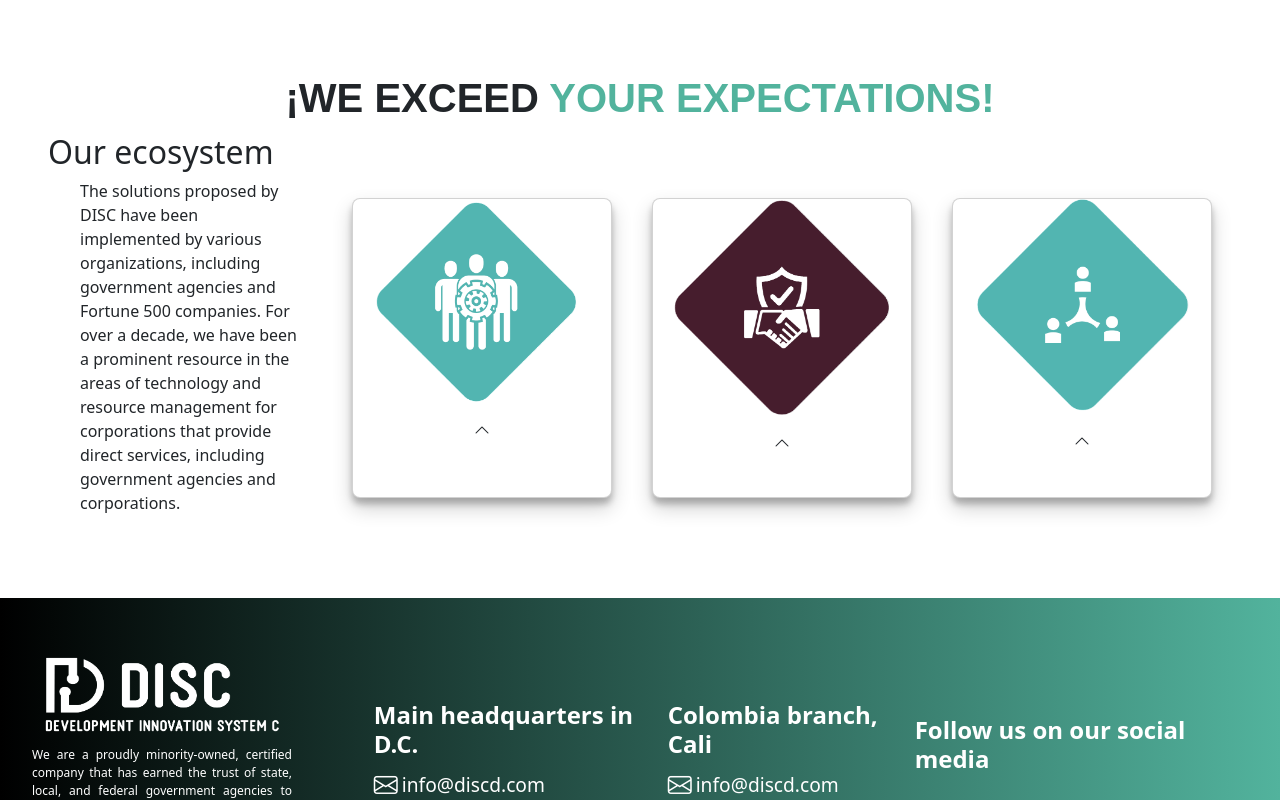
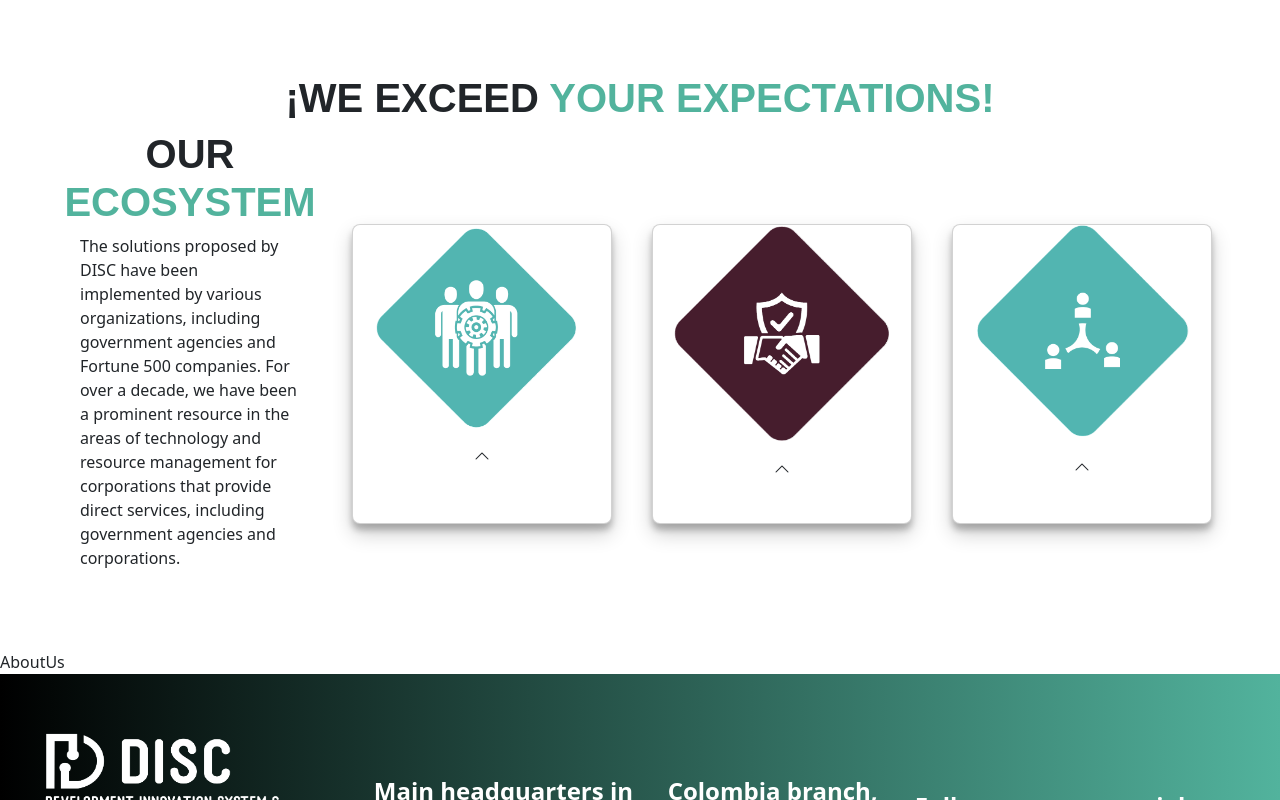
Before and after one commit to Disc-Colombia/Frontend_Disc, a React (Vite) app: page / in a window 1280 px wide. Shown: the part 740-1540 px from the top of the page. Built offline with nearby package versions, Linux system fonts and the light colour scheme.

Commit message:
modificando el redireccionamiento de loslink

```diff
--- a/package.json
+++ b/package.json
@@ -18,12 +18,14 @@
     "react-dom": "^18.3.1",
     "react-flip-toolkit": "^7.2.4",
     "react-router-dom": "^6.26.0",
+    "react-scroll": "^1.9.0",
     "react-spring": "^9.7.4"
   },
   "devDependencies": {
     "@eslint/js": "^9.8.0",
     "@types/react": "^18.3.3",
     "@types/react-dom": "^18.3.0",
+    "@types/react-scroll": "^1.8.10",
     "@vitejs/plugin-react-swc": "^3.5.0",
     "eslint": "^9.8.0",
     "eslint-plugin-react-hooks": "^5.1.0-rc.0",
--- a/src/pages/ContactUs.tsx
+++ b/src/component/ContactUs.tsx
@@ -1,7 +1,7 @@
-import React from 'react'
+
 
 export const ContactUs = () => {
   return (
-    <div>ContactUs</div>
+    <div id='contactus'>ContactUs</div>
   )
 }
--- a/src/component/Header.tsx
+++ b/src/component/Header.tsx
@@ -1,5 +1,6 @@
 import { useState } from "react";
-import { Link, useLocation } from "react-router-dom";
+import { Link } from "react-scroll";
+import {useLocation } from "react-router-dom";
 import logo from "../img/logoDISC_sinfondo.png";
 import Col from "../img/col.png";
 import Us from "../img/us.png";
@@ -24,7 +25,7 @@ export const Header = () => {
     <>
       <div className="container_header line-bottom">
         <div className="container_logo">
-          <Link to={"/"}>
+          <Link to="home" smooth={true} duration={500} className="navegations_links">
             <img
               className="container_logo--img"
               src={logo}
@@ -38,16 +39,16 @@ export const Header = () => {
           </button>
           <div className={`container_nav ${isMenuOpen ? "open" : ""}`}>
             <nav className="container_nav--lin">
-              <Link className={`navegations_links ${location.pathname==="/"? "active":""}`} onClick={closeMenu} to={"/"}>
+              <Link to="home" smooth={true} duration={500}className={`navegations_links ${location.pathname==="/"? "active":""}`} onClick={closeMenu}>
                 Home
               </Link>
-              <Link className={`navegations_links ${location.pathname==="/services"? "active":""}`} onClick={closeMenu} to={"/services"}>
+              <Link to="services" smooth={true} duration={500} className={`navegations_links ${location.pathname==="/services"? "active":""}`} onClick={closeMenu}>
                 Services
               </Link>
-              <Link className={`navegations_links ${location.pathname==="/aboutUs"? "active":""}`} onClick={closeMenu} to={"/aboutUs"}>
+              <Link to="aboutus" smooth={true} duration={500}className={`navegations_links ${location.pathname==="/aboutUs"? "active":""}`} onClick={closeMenu}>
                 About us
               </Link>
-              <Link className={`navegations_links ${location.pathname==="/contactUs"? "active":""}`} onClick={closeMenu} to={"/contactUs"}>
+              <Link to="contactus" smooth={true} duration={500} className={`navegations_links ${location.pathname==="/contactUs"? "active":""}`} onClick={closeMenu}>
                 Contact us
               </Link>
             </nav>
--- a/src/component/Home.tsx
+++ b/src/component/Home.tsx
@@ -15,7 +15,7 @@ export const Home = () => {
         <div className="container_home--general">
       <div className="container_end--text">
         <div>
-          <h2>Our ecosystem</h2>
+          <h2 className="tittle_home">Our <span className="tittle_home--span">ecosystem</span></h2>
         </div>
         <p className="agenci_text--end">
           The solutions proposed by DISC have been implemented by various
--- a/src/pages/Services.tsx
+++ b/src/component/Services.tsx
@@ -2,6 +2,6 @@ import React from 'react'
 
 export const Services = () => {
   return (
-    <div>Services</div>
+    <div id='services'>Services</div>
   )
 }
--- a/src/pages/Index.tsx
+++ b/src/pages/Index.tsx
@@ -3,10 +3,11 @@ import logo from "../img/logoDISC_sinfondo.png";
 import ColorLines from "../component/ColorLine";
 import "../style/index.css";
 import { Carrousel } from "../component/Carrousel";
+import { AboutUs } from "../component/AboutUs";
 export const Index = () => {
   return (
     <>
-      <div className="container_index">
+      <div className="container_index" id="home">
         <div className="container_index--tittle">
           <img className="tittle_index--img" src={logo} alt="logo develoment" />
           <h2 className="text_index--tittle">
@@ -14,10 +15,11 @@ export const Index = () => {
           </h2>
         </div>
         <div rel="preload" className="container_background container_carrousell--index">
-          <Carrousel/>
+           <Carrousel/>
           <ColorLines />
           <Home />
         </div>
+        <AboutUs/>
       </div>
     </>
   );
--- a/src/style/box.css
+++ b/src/style/box.css
@@ -47,7 +47,7 @@
 }
 
 .card.expanded {
-  height: 420px;
+  height: 500px;
 }
 
 .label {
--- a/src/style/headers.css
+++ b/src/style/headers.css
@@ -227,9 +227,18 @@ Footers styles here
 }
 .container_social--icon {
   display: flex;
-  flex-direction: row;
+  flex-direction:column;
   align-items: center;
   column-gap: 2rem;
+}
+@media (min-width:1024px) {
+  .container_social--icon {
+    display: flex;
+    flex-direction: row;
+    align-items: center;
+    column-gap: 2rem;
+  }
+
 }
 .media {
   font-size: 2rem;
--- a/src/style/home.css
+++ b/src/style/home.css
@@ -1,15 +1,31 @@
 @import "./colores.css";
-.container_content--home{
+
+@media (min-width: 1024px) {
+  .container_content--home {
     display: flex;
     justify-content: center;
     align-items: center;
     flex-direction: column;
   }
-.container_home--general{
+}
+.container_home--general {
   display: flex;
-
+  flex-direction: column-reverse;
   align-items: center;
   justify-content: space-between;
+}
+.container_tittle--ecosystem{
+  text-align: center;
+}
+@media (min-width: 1024px) {
+  .container_home--general {
+    display: flex;
+    justify-content: space-between;
+    flex-direction: row;
+  }
+  .container_tittle--ecosystem{
+    text-align: left;
+  }
 }
 .container_home {
   display: flex;
@@ -51,7 +67,6 @@
   }
   .home_img:hover {
     filter: brightness(100%);
-
   }
 }
 .home_img {
@@ -78,14 +93,14 @@
   margin-left: 2rem;
   margin-right: 2rem;
 }
-.agenci_text{
+.agenci_text {
   text-align: justify;
   line-height: 1.5;
   font-family: var(--montserrat-font-family);
   font-size: 1.2rem;
   margin: 0;
 }
-.agenci_text--end{
+.agenci_text--end {
   margin-bottom: 2rem;
   margin-left: 2rem;
   margin-right: 2rem;
```
Also changed, not shown: src/main.tsx (+2 -15 lines), src/component/AboutUs.tsx (renamed from src/pages/AboutUs.tsx), 1 other file (tests, documents, lock files or other folders). Lines whose indentation alone changed are shown as unchanged.
